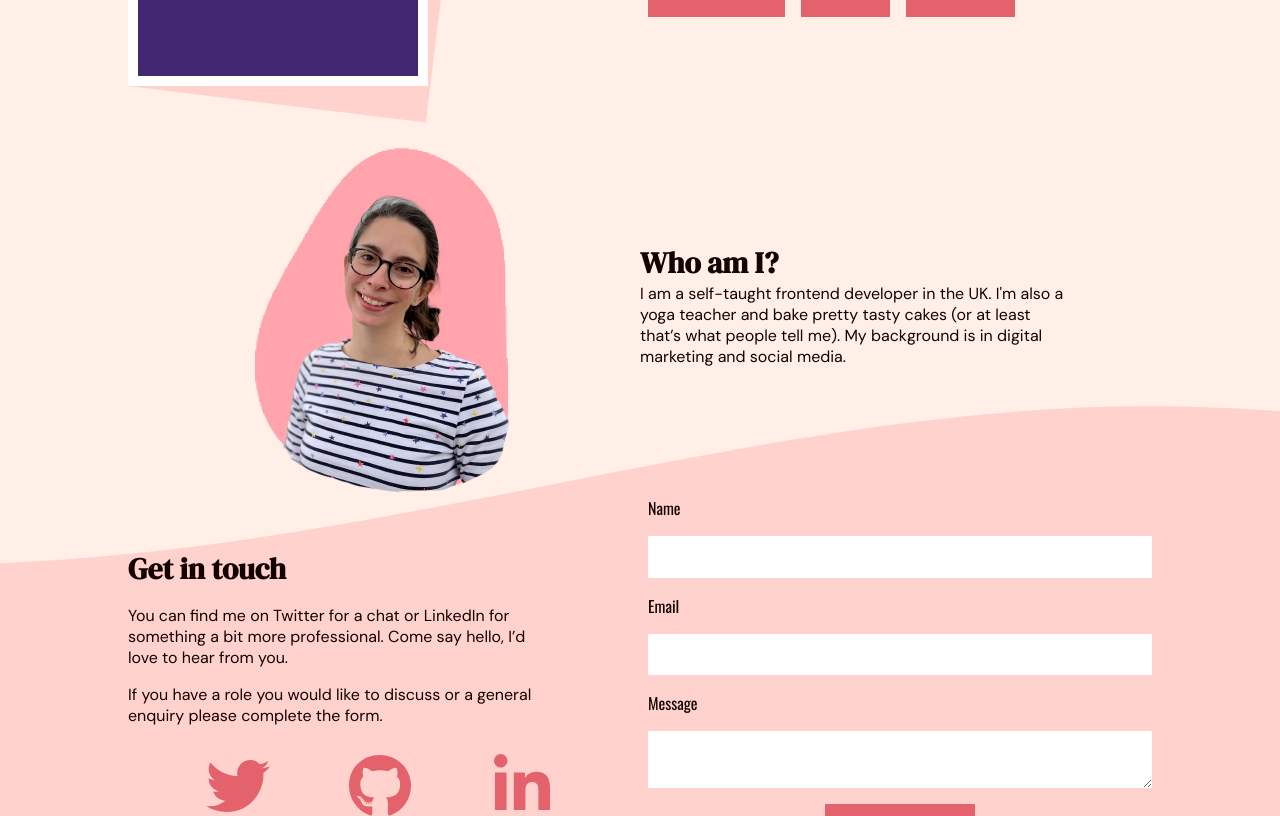
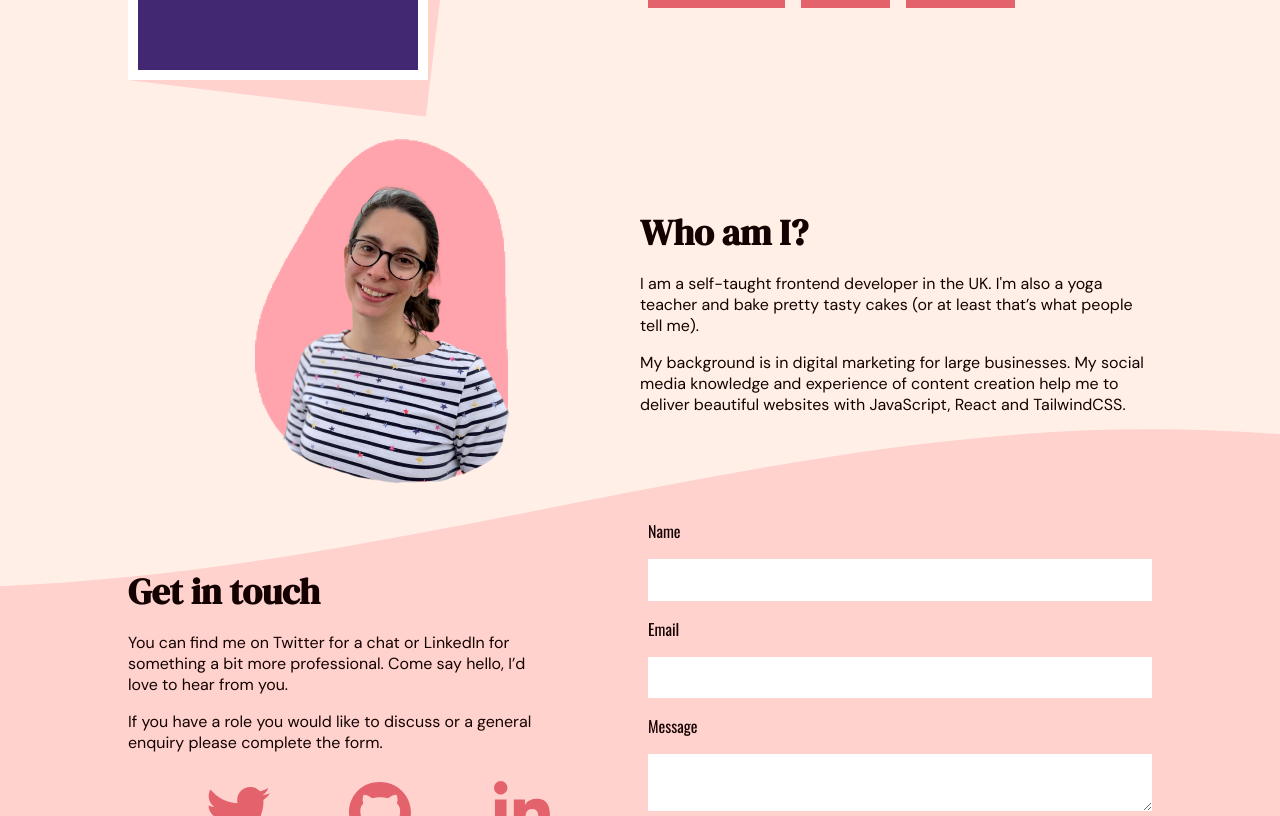
Before and after one commit to danndigital/debbie-portfolio-2021, a React (Create React App) app: page /home in a window 1280 px wide. Shown: the part 1760-2576 px from the top of the page. Built offline with nearby package versions, Linux system fonts and the light colour scheme.

Commit message:
Updated fonts size

```diff
--- a/src/App.css
+++ b/src/App.css
@@ -3,7 +3,7 @@
   --pale-pink: #ffd2ce;
   --medium-pink: #fca9ae;
   --dark-pink: #e4626b;
-  --yellow: #F2CA61;
+  --yellow: #f2ca61;
   --black: #140200;
 }
 
@@ -15,7 +15,8 @@
 
 body {
   background-color: var(--cream);
-  background-image: url("../public/images/wave.svg"), url("../public/images/wave-contact.svg");
+  background-image: url("../public/images/wave.svg"),
+    url("../public/images/wave-contact.svg");
   background-position: top, bottom;
   background-repeat: no-repeat;
   background-size: auto 630px, auto 680px;
@@ -69,7 +70,7 @@ h2 {
 
 h3 {
   font-family: "DM Serif Display", serif;
-  font-size: 1.85rem;
+  font-size: 1.75rem;
 }
 
 p {
@@ -247,7 +248,6 @@ a:focus {
 
 /* ========== PROJECTS ========== */
 
-
 .projects-title {
   text-align: center;
   margin: 2em;
@@ -294,7 +294,8 @@ a:focus {
       var(--dark-pink),
       var(--medium-pink),
       var(--pale-pink)
-  ) 1;
+    )
+    1;
   padding: 0.75em 2em;
 }
 
@@ -365,14 +366,18 @@ a:focus {
   flex-direction: column;
   gap: 1em;
   justify-content: center;
+  margin-bottom: 2em;
 }
 
+.about-me {
+  display: flex;
+  flex-direction: column;
+  gap: 1em;
+}
 
 .about-me-copy {
   width: 90%;
-   margin-bottom: 2em;
 }
-
 
 @media only screen and (min-width: 600px) {
   .about {
@@ -386,7 +391,6 @@ a:focus {
   .about-me-copy {
     width: 85%;
   }
-
 }
 
 /* ========== CONTACT ========== */
@@ -437,7 +441,8 @@ form {
   font-family: "oswald";
 }
 
-input, textarea {
+input,
+textarea {
   padding: 1em 2em;
   border: none;
 }
--- a/src/components/About.js
+++ b/src/components/About.js
@@ -7,15 +7,22 @@ const About = () => {
         className="about-img"
       />
       <div className="about-me">
-          <h3>Who am I?</h3>
-          <p className="about-me-copy">
+        <h2>Who am I?</h2>
+
+        <p>
           I am a self-taught frontend developer in the UK. I'm also a yoga
           teacher and bake pretty tasty cakes (or at least that’s what people
-            tell me). My background is in digital marketing and social media.
+          tell me).
+        </p>
+
+        <p>
+          My background is in digital marketing for large businesses. My social
+          media knowledge and experience of content creation help me to deliver
+          beautiful websites with JavaScript, React and TailwindCSS.
         </p>
       </div>
     </section>
   );
-}
+};
 
 export default About;
--- a/src/components/Contact.js
+++ b/src/components/Contact.js
@@ -28,7 +28,7 @@ const Contact = () => {
   return (
     <section id="contact" className="contact-section">
       <div className="contact-copy">
-        <h3>Get in touch</h3>
+        <h2>Get in touch</h2>
         <p>
           You can find me on Twitter for a chat or LinkedIn for something a bit
           more professional. Come say hello, I’d love to hear from you.
```
Lines whose indentation alone changed are shown as unchanged.
